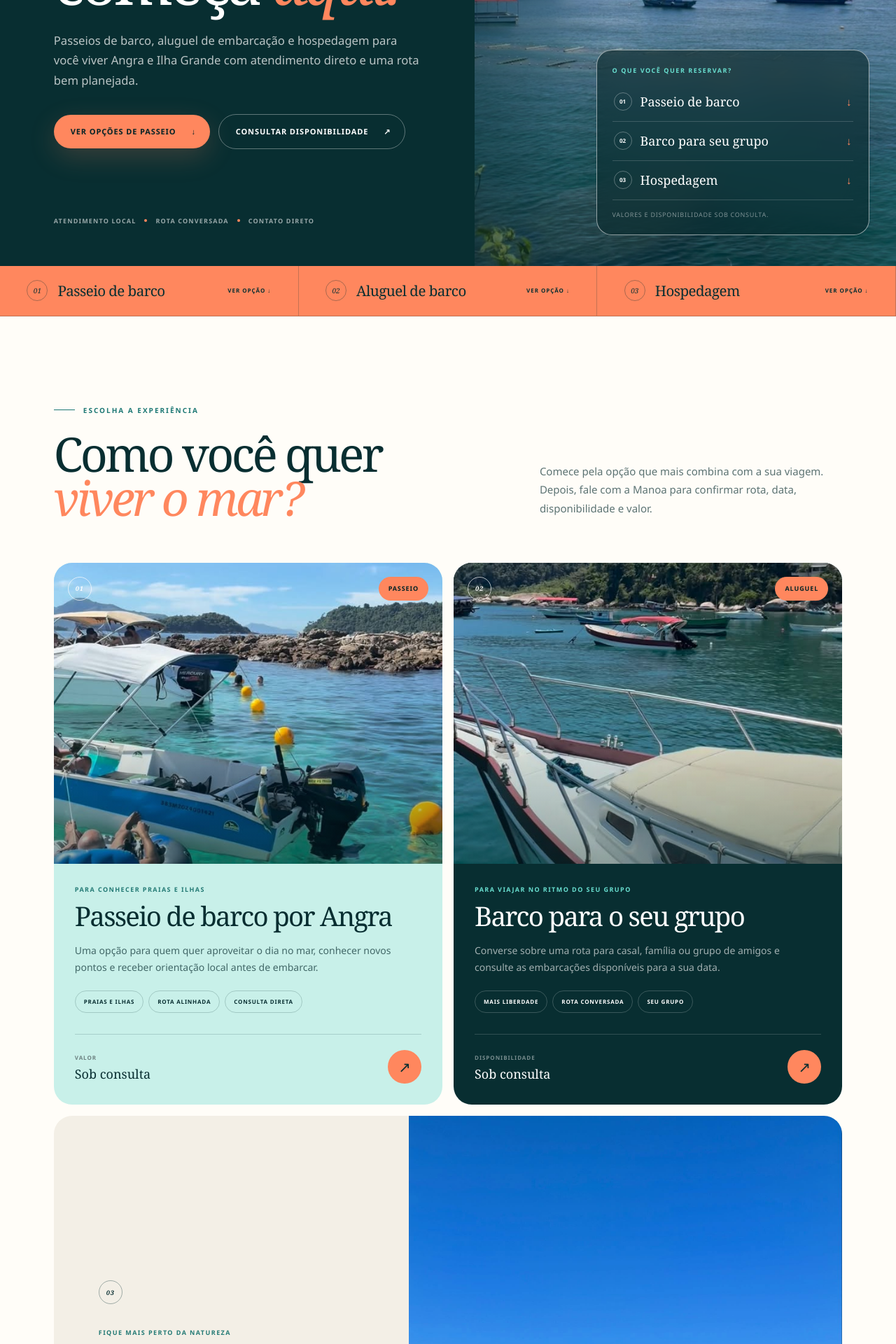
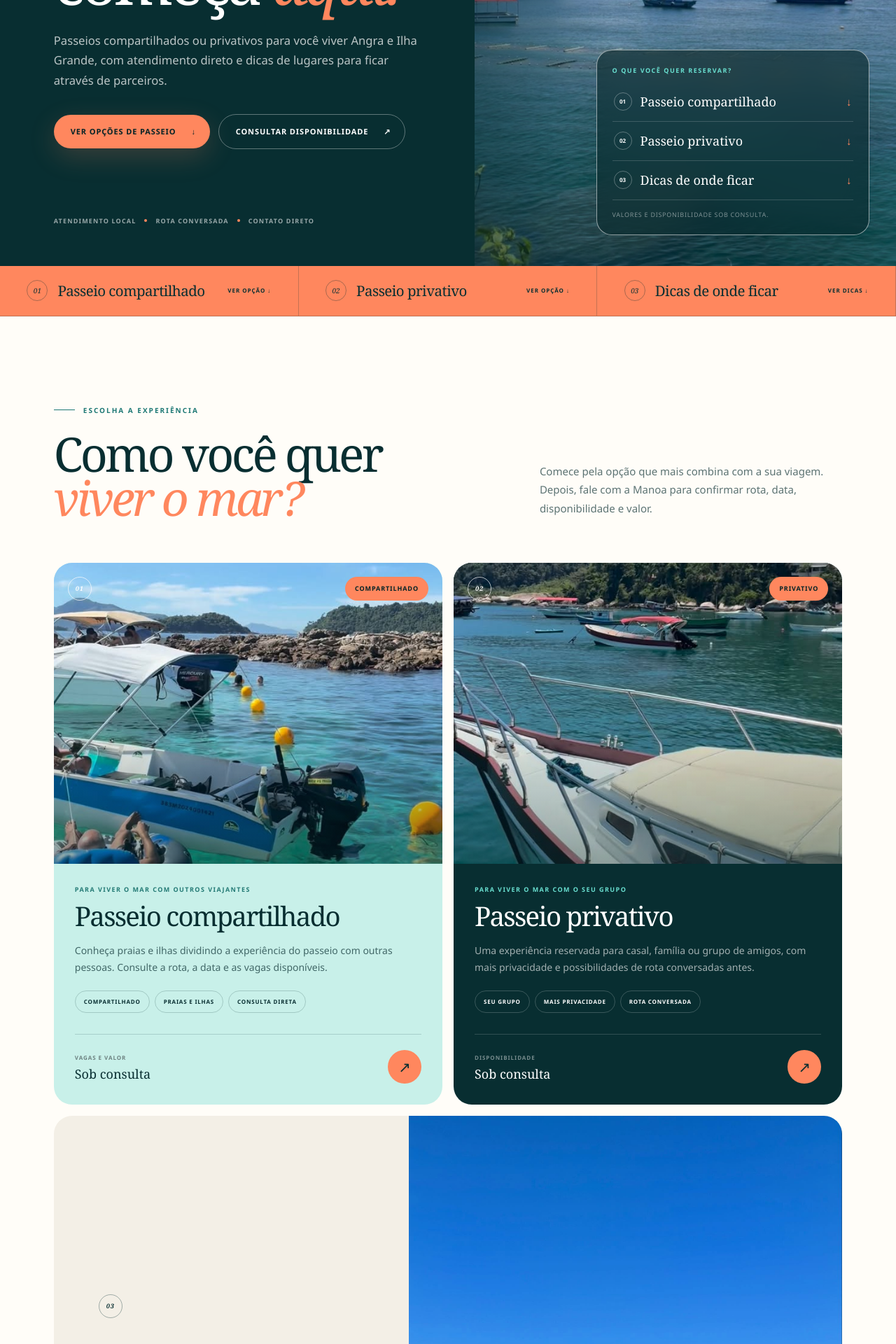
Before and after one commit to Judice007/manoatour, a Next.js app: page / in a window 1280 px wide. Shown: the part 420-2340 px from the top of the page at 70% size. Built offline with nearby package versions, Linux system fonts and the light colour scheme.

Commit message:
Clarify shared and private tours

```diff
--- a/app/layout.tsx
+++ b/app/layout.tsx
@@ -3,14 +3,14 @@ import "./globals.css";
 
 export const metadata: Metadata = {
   title: "Manoa Tour | Reserve seu passeio em Angra dos Reis",
-  description: "Consulte passeios de barco, aluguel de embarcação e hospedagem para viver Angra dos Reis e Ilha Grande.",
+  description: "Consulte passeios compartilhados ou privativos em Angra dos Reis e receba dicas de parceiros para ficar na região.",
   icons: {
     icon: "/manoa-profile.jpg",
     apple: "/manoa-profile.jpg",
   },
   openGraph: {
     title: "Manoa Tour | Passeios em Angra dos Reis",
-    description: "Passeios de barco, aluguel de embarcação e hospedagem na Costa Verde.",
+    description: "Passeios compartilhados ou privativos em Angra dos Reis e Ilha Grande.",
     type: "website",
     images: [{ url: "/og.png", width: 1536, height: 1024, alt: "Manoa Tour — passeios em Angra dos Reis" }],
   },
--- a/app/page.tsx
+++ b/app/page.tsx
@@ -4,13 +4,13 @@ const contactUrl = "https://linkr.bio/n2x0k";
 const bookingSteps = [
   { number: "01", title: "Data desejada", text: "Diga quando pretende ir para a equipe consultar a disponibilidade." },
   { number: "02", title: "Quantidade de pessoas", text: "Informe o tamanho do grupo para receber uma opção compatível." },
-  { number: "03", title: "Tipo de experiência", text: "Passeio, aluguel de barco ou hospedagem: conte o que você procura." },
+  { number: "03", title: "Tipo de experiência", text: "Passeio compartilhado, privativo ou dicas de onde ficar: conte o que você procura." },
 ];
 
 const faqs = [
   {
     question: "Como faço para consultar um passeio?",
-    answer: "Abra o canal oficial de contato, informe a data, a quantidade de pessoas e se procura passeio, aluguel de barco ou hospedagem.",
+    answer: "Abra o canal oficial de contato, informe a data, a quantidade de pessoas e se procura passeio compartilhado ou privativo.",
   },
   {
     question: "Os valores aparecem no site?",
@@ -21,8 +21,8 @@ const faqs = [
     answer: "Sim. O contato serve justamente para alinhar as possibilidades de rota e escolher uma experiência adequada ao seu grupo.",
   },
   {
-    question: "A Manoa também trabalha com hospedagem?",
-    answer: "Sim. Você pode consultar opções de hospedagem pelo mesmo canal oficial de atendimento.",
+    question: "A Manoa oferece hospedagem?",
+    answer: "Não diretamente. A Manoa tem parceiros e pode dar dicas de lugares para ficar em Angra e na região.",
   },
 ];
 
@@ -63,8 +63,8 @@ export default function Home() {
           <p className="eyebrow"><span /> Passeios em Angra dos Reis</p>
           <h1>Seu próximo passeio começa <em>aqui.</em></h1>
           <p className="hero-lead">
-            Passeios de barco, aluguel de embarcação e hospedagem para você viver
-            Angra e Ilha Grande com atendimento direto e uma rota bem planejada.
+            Passeios compartilhados ou privativos para você viver Angra e Ilha Grande,
+            com atendimento direto e dicas de lugares para ficar através de parceiros.
           </p>
           <div className="hero-actions">
             <a className="button button--primary" href="#passeios">
@@ -86,9 +86,9 @@ export default function Home() {
           <div className="hero-shade" />
           <div className="booking-card">
             <p>O que você quer reservar?</p>
-            <a href="#passeio-barco"><span><b>01</b>Passeio de barco</span><i aria-hidden="true">↓</i></a>
-            <a href="#aluguel-barco"><span><b>02</b>Barco para seu grupo</span><i aria-hidden="true">↓</i></a>
-            <a href="#hospedagem"><span><b>03</b>Hospedagem</span><i aria-hidden="true">↓</i></a>
+            <a href="#passeio-compartilhado"><span><b>01</b>Passeio compartilhado</span><i aria-hidden="true">↓</i></a>
+            <a href="#passeio-privativo"><span><b>02</b>Passeio privativo</span><i aria-hidden="true">↓</i></a>
+            <a href="#onde-ficar"><span><b>03</b>Dicas de onde ficar</span><i aria-hidden="true">↓</i></a>
             <small>Valores e disponibilidade sob consulta.</small>
           </div>
           <div className="location-badge"><span>RJ</span><strong>Angra dos Reis</strong><small>Costa Verde</small></div>
@@ -96,9 +96,9 @@ export default function Home() {
       </section>
 
       <section className="sales-strip" aria-label="Serviços da Manoa">
-        <a href="#passeio-barco"><span>01</span><strong>Passeio de barco</strong><small>Ver opção ↓</small></a>
-        <a href="#aluguel-barco"><span>02</span><strong>Aluguel de barco</strong><small>Ver opção ↓</small></a>
-        <a href="#hospedagem"><span>03</span><strong>Hospedagem</strong><small>Ver opção ↓</small></a>
+        <a href="#passeio-compartilhado"><span>01</span><strong>Passeio compartilhado</strong><small>Ver opção ↓</small></a>
+        <a href="#passeio-privativo"><span>02</span><strong>Passeio privativo</strong><small>Ver opção ↓</small></a>
+        <a href="#onde-ficar"><span>03</span><strong>Dicas de onde ficar</strong><small>Ver dicas ↓</small></a>
       </section>
 
       <section className="section tours" id="passeios">
@@ -114,53 +114,53 @@ export default function Home() {
         </div>
 
         <div className="tour-grid">
-          <article className="tour-card tour-card--large" id="passeio-barco">
+          <article className="tour-card tour-card--large" id="passeio-compartilhado">
             <div className="tour-card__image">
               <img src="/agua-cristalina.jpg" alt="Embarcações em águas cristalinas de Angra dos Reis" />
               <span className="tour-card__index">01</span>
-              <span className="tour-card__label">Passeio</span>
+              <span className="tour-card__label">Compartilhado</span>
             </div>
             <div className="tour-card__content">
-              <p className="tour-type">Para conhecer praias e ilhas</p>
-              <h3>Passeio de barco por Angra</h3>
-              <p>Uma opção para quem quer aproveitar o dia no mar, conhecer novos pontos e receber orientação local antes de embarcar.</p>
-              <ul aria-label="Características do passeio">
-                <li>Praias e ilhas</li><li>Rota alinhada</li><li>Consulta direta</li>
+              <p className="tour-type">Para viver o mar com outros viajantes</p>
+              <h3>Passeio compartilhado</h3>
+              <p>Conheça praias e ilhas dividindo a experiência do passeio com outras pessoas. Consulte a rota, a data e as vagas disponíveis.</p>
+              <ul aria-label="Características do passeio compartilhado">
+                <li>Compartilhado</li><li>Praias e ilhas</li><li>Consulta direta</li>
               </ul>
               <div className="tour-card__footer">
-                <span><small>Valor</small><strong>Sob consulta</strong></span>
-                <a className="circle-link" href={contactUrl} target="_blank" rel="noreferrer" aria-label="Consultar passeio de barco">↗</a>
+                <span><small>Vagas e valor</small><strong>Sob consulta</strong></span>
+                <a className="circle-link" href={contactUrl} target="_blank" rel="noreferrer" aria-label="Consultar passeio compartilhado">↗</a>
               </div>
             </div>
           </article>
 
-          <article className="tour-card tour-card--large tour-card--dark" id="aluguel-barco">
+          <article className="tour-card tour-card--large tour-card--dark" id="passeio-privativo">
             <div className="tour-card__image">
               <img src="/barco-manoa.jpg" alt="Barco de passeio da Manoa em Angra" />
               <span className="tour-card__index">02</span>
-              <span className="tour-card__label">Aluguel</span>
+              <span className="tour-card__label">Privativo</span>
             </div>
             <div className="tour-card__content">
-              <p className="tour-type">Para viajar no ritmo do seu grupo</p>
-              <h3>Barco para o seu grupo</h3>
-              <p>Converse sobre uma rota para casal, família ou grupo de amigos e consulte as embarcações disponíveis para a sua data.</p>
-              <ul aria-label="Características do aluguel de barco">
-                <li>Mais liberdade</li><li>Rota conversada</li><li>Seu grupo</li>
+              <p className="tour-type">Para viver o mar com o seu grupo</p>
+              <h3>Passeio privativo</h3>
+              <p>Uma experiência reservada para casal, família ou grupo de amigos, com mais privacidade e possibilidades de rota conversadas antes.</p>
+              <ul aria-label="Características do passeio privativo">
+                <li>Seu grupo</li><li>Mais privacidade</li><li>Rota conversada</li>
               </ul>
               <div className="tour-card__footer">
                 <span><small>Disponibilidade</small><strong>Sob consulta</strong></span>
-                <a className="circle-link" href={contactUrl} target="_blank" rel="noreferrer" aria-label="Consultar aluguel de barco">↗</a>
+                <a className="circle-link" href={contactUrl} target="_blank" rel="noreferrer" aria-label="Consultar passeio privativo">↗</a>
               </div>
             </div>
           </article>
 
-          <article className="stay-card" id="hospedagem">
+          <article className="stay-card" id="onde-ficar">
             <div className="stay-card__copy">
               <span className="tour-card__index">03</span>
-              <p className="tour-type">Fique mais perto da natureza</p>
-              <h3>Hospedagem em Angra</h3>
-              <p>Quer estender a experiência? Consulte as opções de hospedagem e planeje mais dias para descobrir a região com calma.</p>
-              <a className="button button--dark" href={contactUrl} target="_blank" rel="noreferrer">Consultar hospedagem <span aria-hidden="true">↗</span></a>
+              <p className="tour-type">Parceiros e conhecimento local</p>
+              <h3>Dicas de onde ficar</h3>
+              <p>A Manoa não oferece hospedagem diretamente, mas tem parceiros e pode indicar lugares para você ficar e aproveitar a região com mais calma.</p>
+              <a className="button button--dark" href={contactUrl} target="_blank" rel="noreferrer">Pedir indicações <span aria-hidden="true">↗</span></a>
             </div>
             <div className="stay-card__image"><img src="/praia-ilha-grande.jpg" alt="Praia cercada pela Mata Atlântica em Ilha Grande" /></div>
           </article>
@@ -258,7 +258,7 @@ export default function Home() {
         <div className="cta-card">
           <p className="eyebrow eyebrow--dark"><span /> Angra está te esperando</p>
           <h2>Escolha a data.<br /><em>A Manoa ajuda no resto.</em></h2>
-          <p>Consulte passeio, aluguel de barco ou hospedagem pelo canal oficial.</p>
+          <p>Consulte passeio compartilhado ou privativo e peça dicas de parceiros para ficar na região.</p>
           <div className="cta-actions">
             <a className="button button--dark" href={contactUrl} target="_blank" rel="noreferrer">
               Consultar agora <span aria-hidden="true">↗</span>
@@ -273,7 +273,7 @@ export default function Home() {
           <img src="/manoa-profile.jpg" alt="" />
           <span><strong>manoa.tour</strong><small>Angra dos Reis</small></span>
         </a>
-        <p>Passeios • aluguel de barco • hospedagem</p>
+        <p>Passeios compartilhados • passeios privativos • dicas de parceiros</p>
         <div><a href={instagramUrl} target="_blank" rel="noreferrer">Instagram ↗</a><a href={contactUrl} target="_blank" rel="noreferrer">Contato ↗</a></div>
       </footer>
 
```
Also changed, not shown: 2 other files (tests, documents, lock files or other folders).
